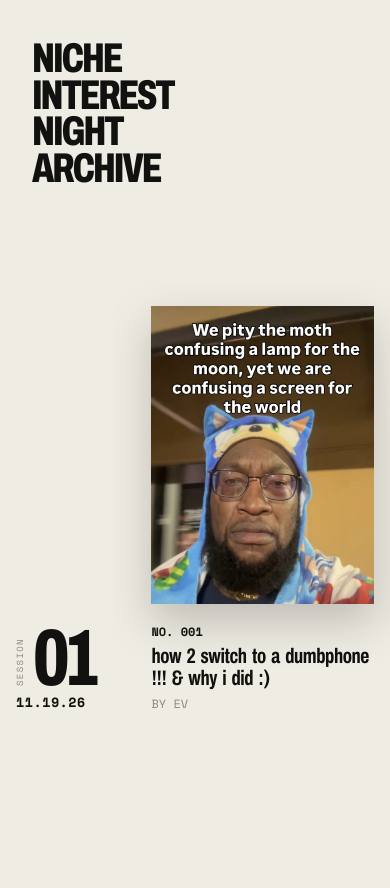
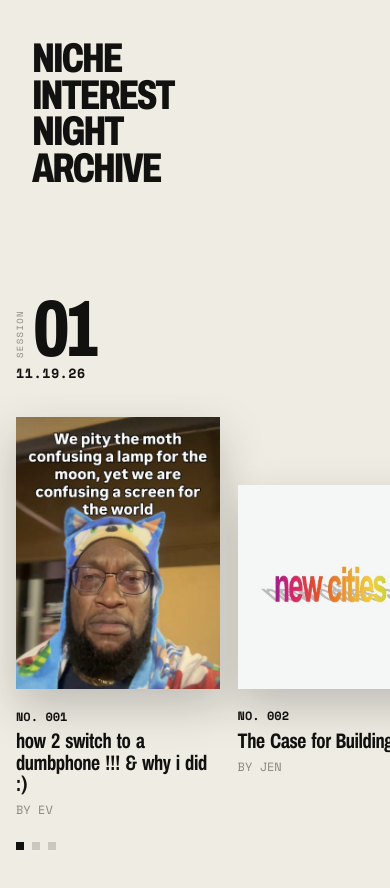
Before and after one commit to flippin-ev/niche-interest-archive, a plain HTML site: page index.html in a window 390 px wide. Drawn offline with Linux system fonts and the light colour scheme.

Commit message:
Phone layout: swipe carousel per session
Co-Authored-By: Claude Sonnet 5.5 <noreply@anthropic.com>
Claude-Session: https://claude.ai/code/session_01JuTfMa8He9c3CCUZZTaokt

```diff
--- a/decks.js
+++ b/decks.js
@@ -55,6 +55,7 @@ window.hasDate = function (iso) { return /^\d{4}-\d{2}-\d{2}$/.test(iso || "");
 // (same area, different proportions, never cropped). Wraps only on narrow screens.
 window.layoutRow = function (cards) {
   const items = [...cards.children], imgs = items.map(a => a.querySelector('img'));
+  const phone = matchMedia('(max-width:760px)');
   const AMAX = 250 * 333;                          // biggest a sticker may be; lower = smaller stickers
   const run = () => {
     if (imgs.some(i => !i.naturalWidth)) return;
@@ -62,7 +63,11 @@ window.layoutRow = function (cards) {
     const roots = imgs.map(i => Math.sqrt(i.naturalWidth / i.naturalHeight));
     const fitA = Math.pow((cards.clientWidth - gap * (items.length - 1)) / roots.reduce((a, b) => a + b, 0), 2);
     const fits = true;   // same-session stickers always stay on one row, shrinking as the screen narrows
-    const A = Math.max(Math.min(fitA, AMAX), AMAX * 0.8);   // never smaller than this: on tiny screens the row scrolls sideways instead
+    let A = Math.max(Math.min(fitA, AMAX), AMAX * 0.8);   // never smaller than this: on tiny screens the row scrolls sideways instead
+    if (phone.matches) {                           // phones: a swipe carousel, one big sticker at a time (next one peeks in)
+      const wide = Math.max(...roots), tall = Math.min(...roots);
+      A = Math.pow(Math.min(0.74 * cards.clientWidth / wide, 0.5 * innerHeight * tall), 2);
+    }
     cards.style.flexWrap = fits ? 'nowrap' : 'wrap';
     const w = roots.map(r => Math.round(Math.sqrt(A) * r)), h = w.map((x, k) => x / (roots[k] * roots[k]));
     const H = Math.max(...h);                      // line stickers up on their bottom edge when in one row
@@ -71,6 +76,18 @@ window.layoutRow = function (cards) {
   imgs.forEach(i => i.complete ? 0 : i.addEventListener('load', run));
   run();
   addEventListener('resize', run);
+  // little square page dots under the row (only shown on phones)
+  const dots = document.createElement('div'); dots.className = 'dots'; dots.setAttribute('aria-hidden', 'true');
+  items.forEach(() => dots.append(document.createElement('i')));
+  cards.after(dots);
+  const mark = () => {
+    const x = cards.scrollLeft + cards.clientWidth / 2;
+    let best = 0, bd = 1e9;
+    items.forEach((a, k) => { const d = Math.abs(a.offsetLeft + a.offsetWidth / 2 - cards.offsetLeft - x); if (d < bd) { bd = d; best = k; } });
+    [...dots.children].forEach((d, k) => d.classList.toggle('on', k === best));
+  };
+  cards.addEventListener('scroll', mark, { passive: true });
+  mark();
 };
 
 // Slide viewer for a deck whose slides are saved as images (assets/slides/<id>/01.jpg ...)
--- a/index.html
+++ b/index.html
@@ -6,7 +6,7 @@
 <title>Niche Interest Night — Archive</title>
 <link rel="icon" type="image/svg+xml" href="favicon.svg">
 <link rel="apple-touch-icon" href="apple-touch-icon.png">
-<link rel="stylesheet" href="style.css?v=4">
+<link rel="stylesheet" href="style.css?v=5">
 </head>
 <body>
 <header class="site">
@@ -14,7 +14,7 @@
 </header>
 <main class="grid" id="grid"></main>
 
-<script src="decks.js?v=4"></script>
+<script src="decks.js?v=5"></script>
 <script>
 const grid = document.getElementById('grid');
 const bySession = {};
--- a/style.css
+++ b/style.css
@@ -40,6 +40,7 @@ header.site { position:relative; height:var(--hh, calc(2.5rem + var(--t) * 3.52
 .card .sticker {
   display:block; width:100%; height:auto; filter:drop-shadow(0 18px 22px rgba(17,17,16,.22));
 }
+.dots { display:none; }
 .card .meta { margin-top:1.1rem; font-size:12px; text-transform:uppercase; }
 .card .row { display:flex; justify-content:space-between; gap:.5rem; font-weight:700; }
 .card .date { color:var(--mute); font-weight:400; }
@@ -73,7 +74,13 @@ dd { margin:0; font-weight:700; }
 
 
 @media (max-width:760px) {
-  .session { grid-template-columns:max-content minmax(0, 1fr); gap:3.5rem; padding:3rem 1rem; }
+  .session { display:block; padding:2.5rem 1rem 1rem; }
+  .side { margin-bottom:2rem; }
+  .cards { scroll-snap-type:x mandatory; scroll-padding-left:1rem; gap:1.1rem; padding:24px 1rem 40px; margin:-24px -1rem -40px; }
+  .card { scroll-snap-align:start; }
+  .dots { display:flex; gap:.5rem; margin-top:1.4rem; }
+  .dots i { width:8px; height:8px; background:var(--mute); opacity:.35; }
+  .dots i.on { background:var(--ink); opacity:1; }
   .deck { grid-template-columns:1fr; gap:2.5rem; }
   .deck .sticker-wrap { max-width:300px; }
 }
```
Also changed, not shown: deck.html (+2 -2 lines).
